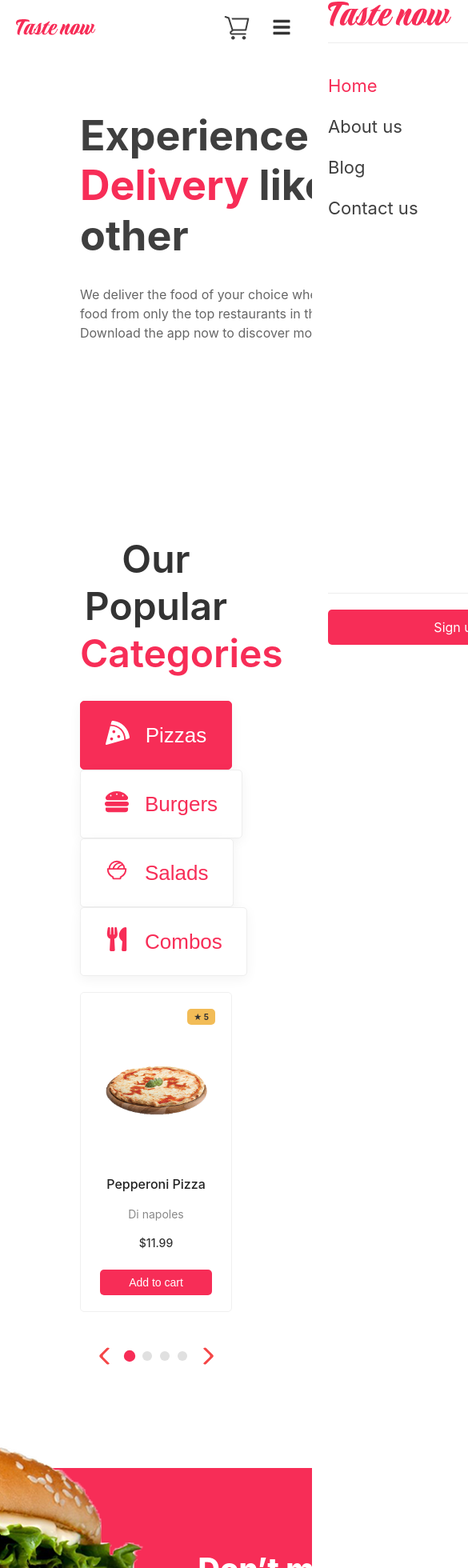
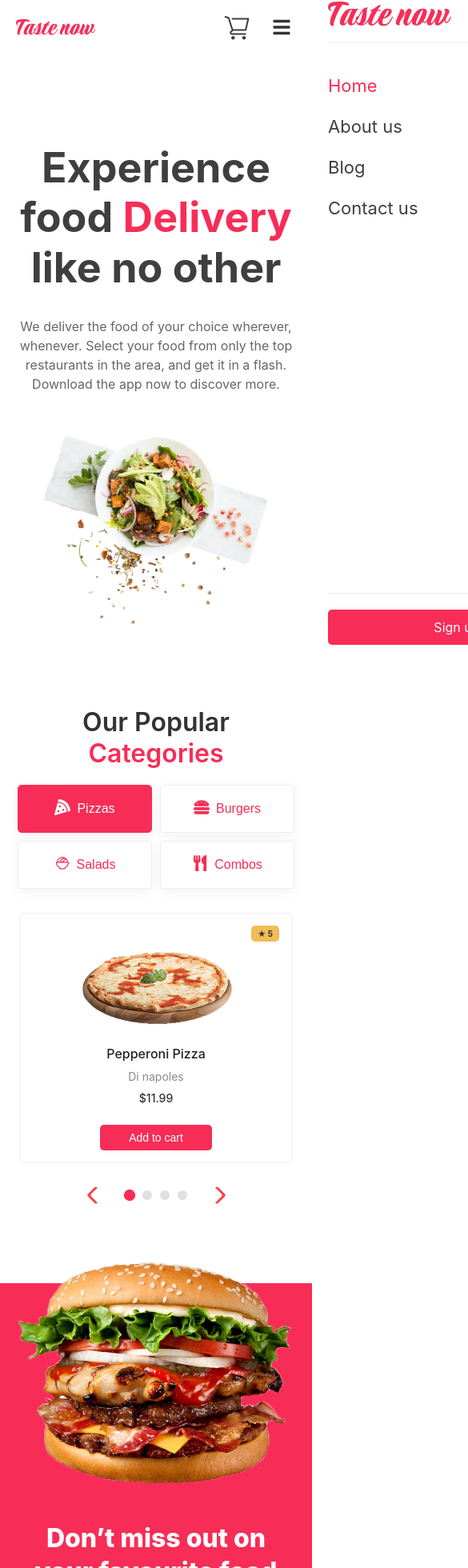
Before and after one commit to Jendosek/taste_now, a React (Create React App) app: page / in a window 390 px wide. Shown: the part 18-1978 px from the top of the page at 80% size, 585 px wide, since content can reach past the window. Built offline with nearby package versions, Linux system fonts and the light colour scheme.

Commit message:
add adaptation for home screen

```diff
--- a/src/features/popularCategories/style.css
+++ b/src/features/popularCategories/style.css
@@ -236,7 +236,6 @@
     box-shadow: 0 10px 40px rgba(247, 45, 87, 0.15);
 }
 
-/* Блок з топінгами */
 .card-toppings {
     text-align: left;
     margin: 15px 0;
@@ -246,8 +245,6 @@
     border: 1px solid #eee;
     animation: fadeIn 0.3s ease;
 }
-
-
 
 .card-toppings h4 {
     font-size: 14px;
@@ -280,3 +277,56 @@
     font-weight: bold;
     color: #F72D57;
 }
+
+@media (max-width: 768px) {
+    .popular-categories-section {
+        padding: 0 20px;
+    }
+
+    .section-title {
+        font-size: 32px;
+        margin: 20px 0;
+    }
+
+    .categories-tabs {
+        gap: 10px;
+        justify-content: center;
+    }
+
+    .category-btn {
+        width: 48%;
+        height: 60px;
+        padding: 10px;
+
+        font-size: 16px;
+        gap: 8px;
+    }
+
+    .category-btn svg {
+        width: 20px !important;
+        height: 20px !important;
+    }
+
+    .products-slider-container {
+        padding: 10px 5px;
+    }
+
+    .product-card {
+        min-height: auto;
+        padding: 15px;
+    }
+
+    .product-image {
+        height: 150px;
+    }
+
+    .category-navigation {
+        margin-top: 20px;
+        gap: 15px;
+    }
+
+    .nav-arrow {
+        width: 35px;
+        height: 35px;
+    }
+}
--- a/src/screens/home/components/delivery/style.css
+++ b/src/screens/home/components/delivery/style.css
@@ -50,3 +50,45 @@
 .delivery-image img {
     height: 600px;
 }
+
+@media (max-width: 768px) {
+    .delivery-container {
+        flex-direction: column;
+        padding: 40px 20px;
+        gap: 40px;
+        margin-top: 40px;
+        align-items: center;
+        text-align: center;
+    }
+
+    .delivery-text {
+        width: 100%;
+        max-width: 100%;
+    }
+
+    .delivery-text h2 {
+        font-size: 32px;
+    }
+
+    .delivery-text p {
+        font-size: 16px;
+        margin-top: 15px;
+    }
+
+    .delivery-image {
+        width: 100%;
+        justify-content: center;
+    }
+
+    .delivery-image img {
+        width: 100%;
+        height: auto;
+        max-width: 350px;
+        max-height: none;
+    }
+
+    .btn-order {
+        width: 100%;
+        box-sizing: border-box;
+    }
+}
--- a/src/screens/home/components/favouriteFood/style.css
+++ b/src/screens/home/components/favouriteFood/style.css
@@ -44,3 +44,41 @@
     margin: 0;
     margin-top: 25px;
 }
+
+@media (max-width: 768px) {
+    .favourite-section {
+        padding: 60px 20px;
+        margin-top: 80px;
+    }
+
+    .favourite-container {
+        flex-direction: column;
+        align-items: center;
+        gap: 30px;
+        text-align: center;
+    }
+
+    .favourite-image {
+        width: 100%;
+        height: auto;
+        max-width: 350px;
+        margin-top: -100px;
+        margin-bottom: 0;
+    }
+
+    .favourite-image img {
+        width: 100%;
+        height: auto;
+    }
+
+    .favourite-text h2 {
+        width: 100%;
+        font-size: 32px;
+    }
+
+    .favourite-text p {
+        width: 100%;
+        font-size: 16px;
+        margin-top: 15px;
+    }
+}
--- a/src/screens/home/components/hero/style.css
+++ b/src/screens/home/components/hero/style.css
@@ -45,3 +45,45 @@
     height: 450px;
     object-fit: cover;
 }
+
+@media (max-width: 768px) {
+    .hero-section {
+        flex-direction: column;
+        padding: 70px 20px 40px 20px;
+        margin-top: 0;
+        text-align: center;
+    }
+
+    .hero-text {
+        width: 100%;
+        max-width: 100%;
+        margin-top: 0;
+        display: flex;
+        flex-direction: column;
+        align-items: center;
+    }
+
+    .hero-text h1 {
+        width: 100% !important;
+        font-size: 32px;
+    }
+
+    .hero-text p {
+        width: 100% !important;
+        font-size: 16px;
+    }
+
+    .hero-image {
+        width: 100%;
+        justify-content: center;
+        margin-top: 10px;
+    }
+
+    .hero-image img {
+        width: 90% !important;
+        height: auto !important;
+        position: relative;
+        scale: 1.3;
+        right: 20px;
+    }
+}
--- a/src/screens/home/components/work/style.css
+++ b/src/screens/home/components/work/style.css
@@ -47,3 +47,45 @@
 .btn-join:hover {
     background-color: #d11a40;
 }
+
+@media (max-width: 768px) {
+    .work-container {
+        flex-direction: column;
+        padding: 40px 20px;
+        gap: 40px;
+        margin-top: 40px;
+        margin-bottom: 60px;
+
+        align-items: center;
+        text-align: center;
+    }
+
+    .img-container {
+        width: 100%;
+        max-width: 350px;
+        height: auto;
+    }
+
+    .img-container img {
+        width: 100%;
+        height: auto;
+    }
+
+    .work-text {
+        width: 100%;
+    }
+
+    .work-text h2 {
+        font-size: 32px;
+    }
+
+    .work-text p {
+        font-size: 16px;
+        margin-top: 15px;
+    }
+
+    .btn-join {
+        width: 100%;
+        box-sizing: border-box;
+    }
+}
```
